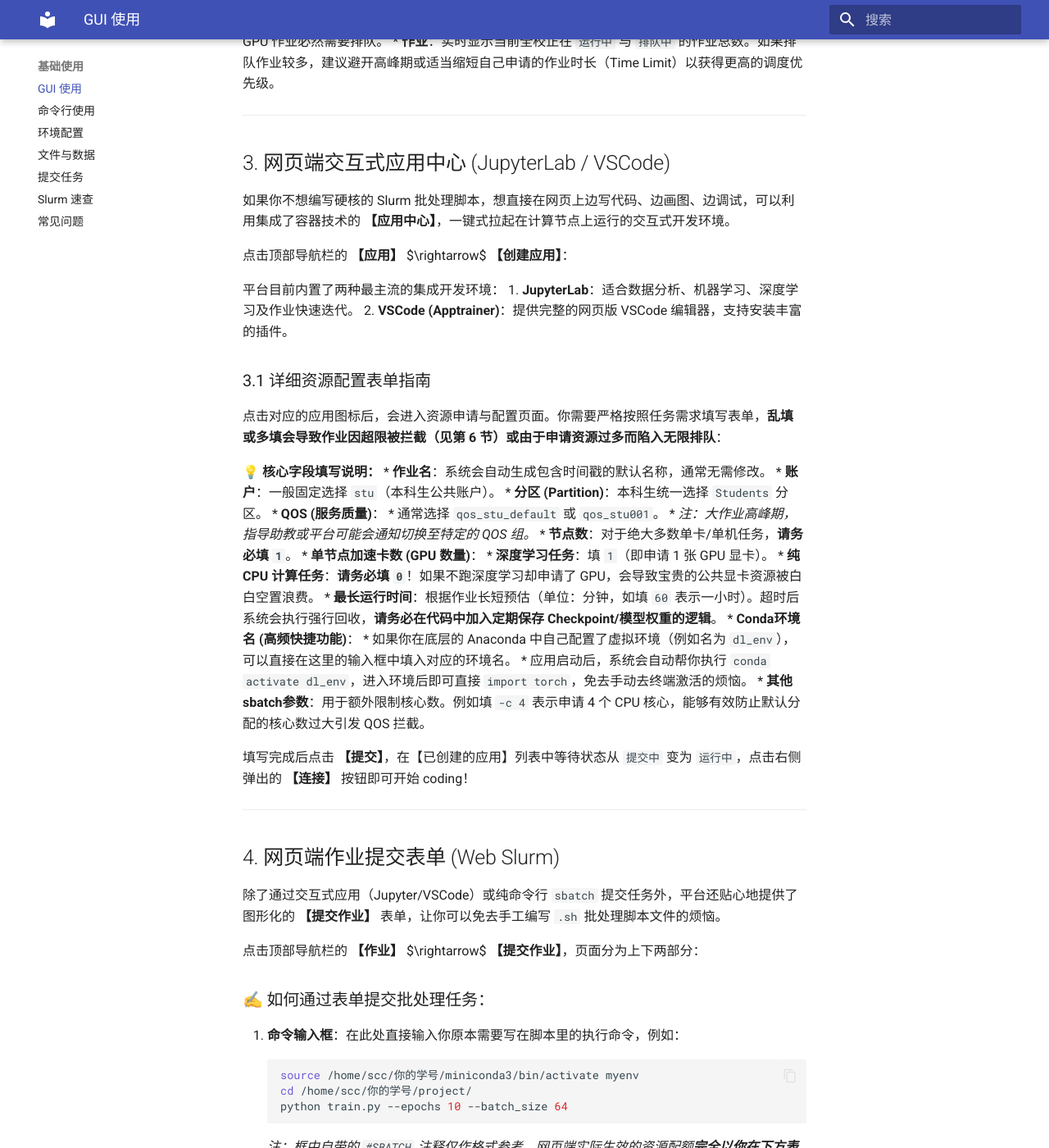
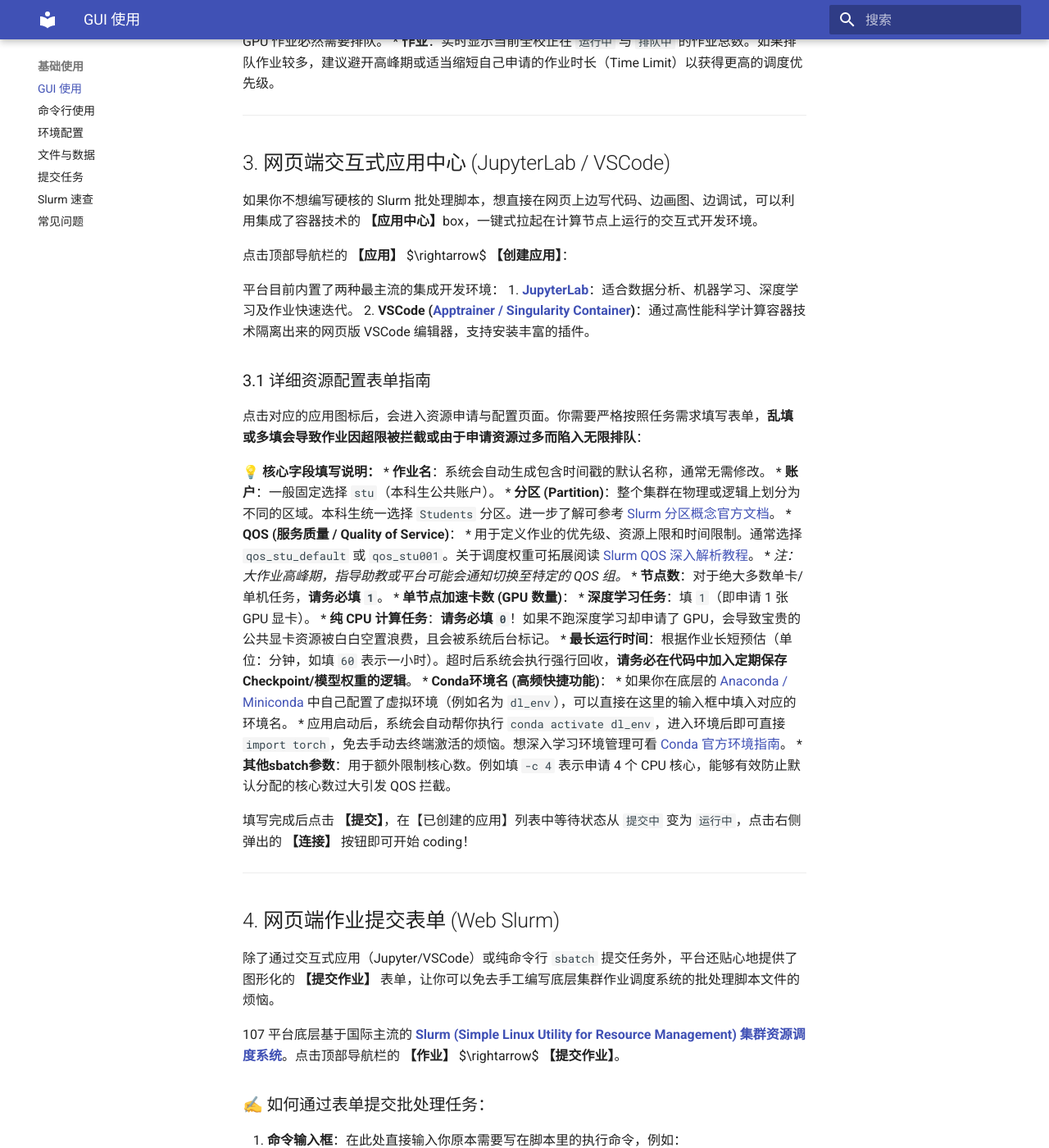
Before and after one commit to Aster-Letter/ustc107, an MkDocs documentation site: the page built from docs/basics/gui.md, in a window 1280 px wide and 1400 px high, scrolled down 1725 px. Shown: the whole window at 82% size. Built offline with MkDocs 1.6.1 and Material for MkDocs 9.7.7, drawn with Linux system fonts in a browser that asks for light colours; some of the changed text lies outside the part shown.

Commit message:
Enhance GUI documentation for remote access and apps
Updated GUI documentation to clarify remote desktop access and application center usage.

```diff
--- a/docs/basics/gui.md
+++ b/docs/basics/gui.md
@@ -19,6 +19,7 @@
 
 访问平台主页 [107.ustc.edu.cn](https://107.ustc.edu.cn) 并通过统一身份认证（USTC CAS）登录后，点击顶部导航栏的 **【登录集群】**。
 
+
 平台提供了两种无需本地客户端的免密接入标签页：
 
 ### 1.1 命令行 (Shell) 标签页
@@ -30,7 +31,9 @@
 * **操作**：切换至 **【桌面】** 标签页，点击右侧的 **【+ 新建桌面】**。系统会为你初始化一个可视化节点。
 * **连接桌面**：创建完成后，点击卡片右下角的 **【连接】** 按钮：
 
-* **可视化环境**：连接成功后，浏览器将在新标签页中唤起流畅的 Linux 可视化桌面（采用轻量化的 Xfce 桌面环境）：
+
+* **可视化环境**：连接成功后，浏览器将在新标签页中唤起远程桌面。107 平台底层采用轻量高效的 [Xfce 桌面环境](https://www.xfce.org/)，并通过 [VNC (Virtual Network Computing) 协议](https://en.wikipedia.org/wiki/Virtual_Network_Computing)进行画面传输：
+
 
 * **适用场景**：适合运行高度依赖 GUI 的科学计算或建模软件（如 MATLAB GUI、Mathematica、GROMACS 建模、大模型图片生成预览等）。
 
@@ -53,32 +56,33 @@
 
 ## 3. 网页端交互式应用中心 (JupyterLab / VSCode)
 
-如果你不想编写硬核的 Slurm 批处理脚本，想直接在网页上边写代码、边画图、边调试，可以利用集成了容器技术的 **【应用中心】**，一键式拉起在计算节点上运行的交互式开发环境。
+如果你不想编写硬核的 Slurm 批处理脚本，想直接在网页上边写代码、边画图、边调试，可以利用集成了容器技术的 **【应用中心】**box，一键式拉起在计算节点上运行的交互式开发环境。
 
 点击顶部导航栏的 **【应用】** $\rightarrow$ **【创建应用】**：
 
 平台目前内置了两种最主流的集成开发环境：
-1.  **JupyterLab**：适合数据分析、机器学习、深度学习及作业快速迭代。
-2.  **VSCode (Apptrainer)**：提供完整的网页版 VSCode 编辑器，支持安装丰富的插件。
+1.  **[JupyterLab](https://jupyterlab.readthedocs.io/en/stable/)**：适合数据分析、机器学习、深度学习及作业快速迭代。
+2.  **VSCode ([Apptrainer / Singularity Container](https://apptrainer.org/))**：通过高性能科学计算容器技术隔离出来的网页版 VSCode 编辑器，支持安装丰富的插件。
 
 ### 3.1 详细资源配置表单指南
-点击对应的应用图标后，会进入资源申请与配置页面。你需要严格按照任务需求填写表单，**乱填或多填会导致作业因超限被拦截（见第 6 节）或由于申请资源过多而陷入无限排队**：
+点击对应的应用图标后，会进入资源申请与配置页面。你需要严格按照任务需求填写表单，**乱填或多填会导致作业因超限被拦截或由于申请资源过多而陷入无限排队**：
+
 
 **💡 核心字段填写说明：**
 * **作业名**：系统会自动生成包含时间戳的默认名称，通常无需修改。
 * **账户**：一般固定选择 `stu`（本科生公共账户）。
-* **分区 (Partition)**：本科生统一选择 `Students` 分区。
-* **QOS (服务质量)**：
-  * 通常选择 `qos_stu_default` 或 `qos_stu001`。
+* **分区 (Partition)**：整个集群在物理或逻辑上划分为不同的区域。本科生统一选择 `Students` 分区。进一步了解可参考 [Slurm 分区概念官方文档](https://slurm.schedmd.com/documentation.html)。
+* **QOS (服务质量 / Quality of Service)**：
+  * 用于定义作业的优先级、资源上限和时间限制。通常选择 `qos_stu_default` 或 `qos_stu001`。关于调度权重可拓展阅读 [Slurm QOS 深入解析教程](https://slurm.schedmd.com/qos.html)。
   * *注：大作业高峰期，指导助教或平台可能会通知切换至特定的 QOS 组。*
 * **节点数**：对于绝大多数单卡/单机任务，**请务必填 `1`**。
 * **单节点加速卡数 (GPU 数量)**：
   * **深度学习任务**：填 `1`（即申请 1 张 GPU 显卡）。
-  * **纯 CPU 计算任务**：**请务必填 `0`**！如果不跑深度学习却申请了 GPU，会导致宝贵的公共显卡资源被白白空置浪费。
+  * **纯 CPU 计算任务**：**请务必填 `0`**！如果不跑深度学习却申请了 GPU，会导致宝贵的公共显卡资源被白白空置浪费，且会被系统后台标记。
 * **最长运行时间**：根据作业长短预估（单位：分钟，如填 `60` 表示一小时）。超时后系统会执行强行回收，**请务必在代码中加入定期保存 Checkpoint/模型权重的逻辑**。
 * **Conda环境名 (高频快捷功能)**：
-  * 如果你在底层的 Anaconda 中自己配置了虚拟环境（例如名为 `dl_env`），可以直接在这里的输入框中填入对应的环境名。
-  * 应用启动后，系统会自动帮你执行 `conda activate dl_env`，进入环境后即可直接 `import torch`，免去手动去终端激活的烦恼。
+  * 如果你在底层的 [Anaconda / Miniconda](https://docs.conda.io/en/latest/) 中自己配置了虚拟环境（例如名为 `dl_env`），可以直接在这里的输入框中填入对应的环境名。
+  * 应用启动后，系统会自动帮你执行 `conda activate dl_env`，进入环境后即可直接 `import torch`，免去手动去终端激活的烦恼。想深入学习环境管理可看 [Conda 官方环境指南](https://docs.conda.io/projects/conda/en/latest/user-guide/tasks/manage-environments.html)。
 * **其他sbatch参数**：用于额外限制核心数。例如填 `-c 4` 表示申请 4 个 CPU 核心，能够有效防止默认分配的核心数过大引发 QOS 拦截。
 
 填写完成后点击 **【提交】**，在【已创建的应用】列表中等待状态从 `提交中` 变为 `运行中`，点击右侧弹出的 **【连接】** 按钮即可开始 coding！
@@ -87,9 +91,9 @@
 
 ## 4. 网页端作业提交表单 (Web Slurm)
 
-除了通过交互式应用（Jupyter/VSCode）或纯命令行 `sbatch` 提交任务外，平台还贴心地提供了图形化的 **【提交作业】** 表单，让你可以免去手工编写 `.sh` 批处理脚本文件的烦恼。
+除了通过交互式应用（Jupyter/VSCode）或纯命令行 `sbatch` 提交任务外，平台还贴心地提供了图形化的 **【提交作业】** 表单，让你可以免去手工编写底层集群作业调度系统的批处理脚本文件的烦恼。
 
-点击顶部导航栏的 **【作业】** $\rightarrow$ **【提交作业】**，页面分为上下两部分：
+107 平台底层基于国际主流的 **[Slurm (Simple Linux Utility for Resource Management) 集群资源调度系统](https://slurm.schedmd.com/)**。点击顶部导航栏的 **【作业】** $\rightarrow$ **【提交作业】**。
 
 ### ✍️ 如何通过表单提交批处理任务：
 1.  **命令输入框**：在此处直接输入你原本需要写在脚本里的执行命令，例如：
@@ -101,16 +105,17 @@
     *注：框中自带的 `#SBATCH` 注释仅作格式参考，网页端实际生效的资源配额**完全以你在下方表单里勾选填写的数值为准**。*
 2.  **资源配额勾选**：在下方级联菜单中，选定你的账户（`stu`）、分区（`Students`）、QOS（`qos_stu001`）、节点数（`1`）以及加速卡数。
 3.  **工作目录**：点击 **【选择】** 按钮，在弹出的目录树中，精确指向你的代码和数据集所在的绝对路径。
-4.  **标准输出/错误文件**：定义日志输出文件的名称和存储路径（默认在当前工作目录下生成 `job.%j.out`，其中 `%j` 会被自动替换为 Slurm 系统实际分配的作业 ID）。
+4.  **标准输出/错误文件**：定义日志输出文件的名称和存储路径（默认在当前工作目录下生成 `job.%j.out`，其中 `%j` 会被自动替换为 Slurm 系统实际分配的作业 ID）。想了解更多占位符转义可看 [Slurm 提交作业输出命名规范](https://slurm.schedmd.com/sbatch.html)。
 5.  **一键提交**：确认无误后点击左下角红色的 **【提交】** 按钮。任务随即进入 Slurm 统一调度队列。
 
 ---
 
 ## 5. 作业管理与运行日志追踪
 
-作业提交后（无论是通过网页表单提交、通过交互式应用创建，还是在本地用命令行 `sbatch` 提交的），都可以在 **【作业】** 模块中进行全生命周期管理。
+作业提交后（无论是通过网页表单提交、通过交互式应用创建，还是在本地用命令行 `sbatch` 提交的），都可以在 **【作业】** 模块中进行全生命周期管理。进一步学习 Slurm 状态机逻辑可阅读 [Slurm 作业状态官方词条解释](https://slurm.schedmd.com/squeue.html#SECTION_JOB-STATE-CODES)。
 
 点击顶部导航栏的 **【作业】** $\rightarrow$ **【未结束的作业】**：
+、
 
 ### 5.1 状态监控与快捷释放
 * **多维筛选**：当大作业临近截止日期时，列表可能会被刷屏。你可以通过上方的 `作业ID` 搜索框快速捞出自己的任务。
@@ -128,6 +133,7 @@
 
 点击顶部导航栏的 **【文件管理】**，可以完全免去在本地安装配置 WinSCP、FileZilla 或 Mobaxterm Xftp 的繁琐步骤，直接在浏览器中像使用网盘一样管理你在集群上的个人主目录（`/home/scc/你的学号`）。
 
+
 ### 💡 高频操作技巧：
 * **文件极速传输**：支持直接将本地的代码、权重、PDF 文档拖拽到浏览器窗口中进行上传；勾选计算好的结果文件/图表后，点击 **【下载】** 即可保存至本地。
 * **高效打包与解压（核心避坑）**：
@@ -135,3 +141,5 @@
   * **正确做法**：在本地将数据集打包成一个单独的 `.zip` 或 `.tar.gz` 压缩包，通过网页端上传该单文件，上传完毕后勾选它，直接点击工具栏的 **【解压缩】**。集群底层会以极高的本地 I/O 速度瞬间完成解压。
 * **在线代码编辑**：在列表里直接双击一个文本文件（如 `.py`、`.sh`、`.txt`），网页会自动弹出一个轻量级在线编辑器。你可以在这里直接修改代码参数并保存，免去了“本地改完再重复上传”的折腾。
 * **一键切至当前路径终端**：点击右上角的 **【在 shell 中打开】**，可以一键在当前文件目录下唤起网页版 Shell，路径自动同步，非常贴心。
+
+---
```
